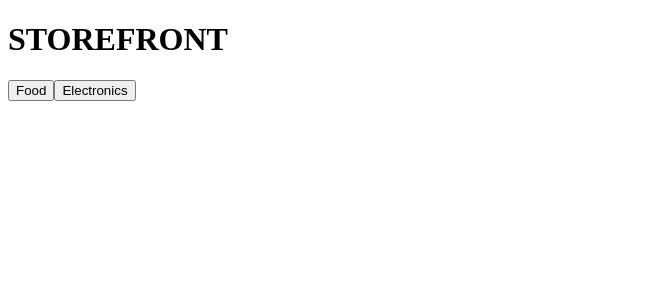
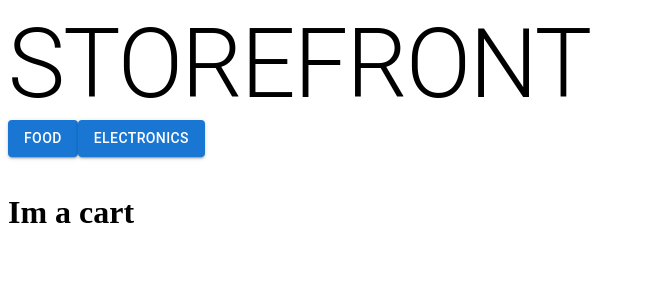
Before and after one commit to agabekian/storefront, a React (Vite) app: page / in a window 1280 px wide. Shown: the top 300 px of the page, without its empty margins (0-646 px from the left). Built offline with nearby package versions, Linux system fonts and the light colour scheme.

Commit message:
mui-working-woot

```diff
--- a/package.json
+++ b/package.json
@@ -12,6 +12,7 @@
   "dependencies": {
     "@emotion/react": "^11.11.4",
     "@emotion/styled": "^11.11.5",
+    "@mui/icons-material": "^5.15.20",
     "@mui/material": "^5.15.20",
     "@mui/styled-engine": "npm:@mui/styled-engine-sc@latest",
     "@mui/styled-engine-sc": "^6.0.0-alpha.18",
--- a/src/App.jsx
+++ b/src/App.jsx
@@ -1,27 +1,34 @@
 import { useSelector, useDispatch } from 'react-redux';
-import { dispatchData } from './store/inventory.js';
+import { dispatchData } from './store/actions.js';
+import { Button, Typography, List, ListItem } from '@mui/material';
+import SimpleCart from './cart/SimpleCart.jsx';
 
 function App() {
-    const displayedItems = useSelector((state) =>
-        state.inventory.displaySTATE || []);
     const dispatch = useDispatch();
 
-    function handleDisplay(e) {
-        dispatch(dispatchData(e.target.name));
-    }
+    const displayedItems = useSelector(
+        (state) => state.inventory.displaySTATE || []
+    );
+
+    const handleDisplay = (e) => dispatch(dispatchData(e.target.name));
 
     return (
         <>
-            <h1>STOREFRONT</h1>
-            <button onClick={handleDisplay} name='food'>Food</button>
-            <button onClick={handleDisplay} name='electronics'>Electronics</button>
-            <ul>
+            <Typography variant="h1">STOREFRONT</Typography>
+            <Button variant="contained" onClick={handleDisplay} name="food">
+                Food
+            </Button>
+            <Button variant="contained" onClick={handleDisplay} name="electronics">
+                Electronics
+            </Button>
+            <List>
                 {displayedItems.map((item) => (
-                    <li key={item.id}>{item.name} </li>
+                    <ListItem key={item.id}>{item.name}</ListItem>
                 ))}
-            </ul>
+            </List>
+            <SimpleCart />
         </>
-    )
+    );
 }
 
 export default App;
--- /dev/null
+++ b/src/cart/SimpleCart.jsx
@@ -0,0 +1,4 @@
+const SimpleCart = () => {
+    return <h1>Im a cart</h1>
+}
+export default SimpleCart;
--- /dev/null
+++ b/src/store/actions.js
@@ -0,0 +1,8 @@
+// ACTION CREATORS
+// Calling these with dispatch will return an action object that can be passed to the reducer and change state
+export function dispatchData(category) {
+    return {
+        type: "FILTER_BY_CATEGORY",
+        payload: category
+    }
+}
--- a/src/store/inventory.js
+++ b/src/store/inventory.js
@@ -24,12 +24,3 @@ const myReducer = (state = initialState, action) => {
     }
 }
 export default myReducer;
-
-// ACTION CREATORS
-// Calling these with dispatch will return an action object that can be passed to the reducer and change state
-export function dispatchData(category) {
-    return {
-        type: "FILTER_BY_CATEGORY",
-        payload: category
-    }
-}
```
Also changed, not shown: src/cart/cartReducer.jsx (added, +17 -0 lines), 1 other file (tests, documents, lock files or other folders).
